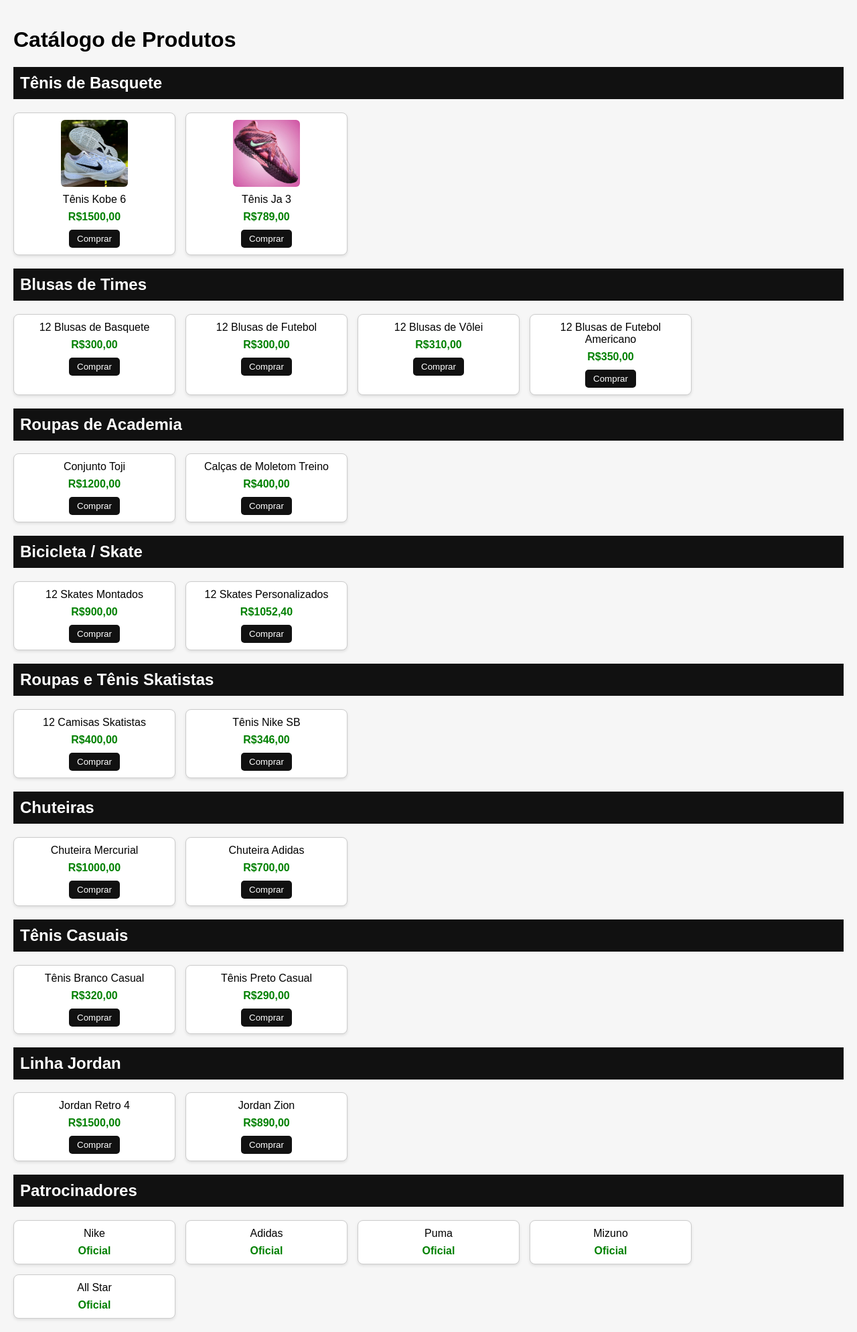
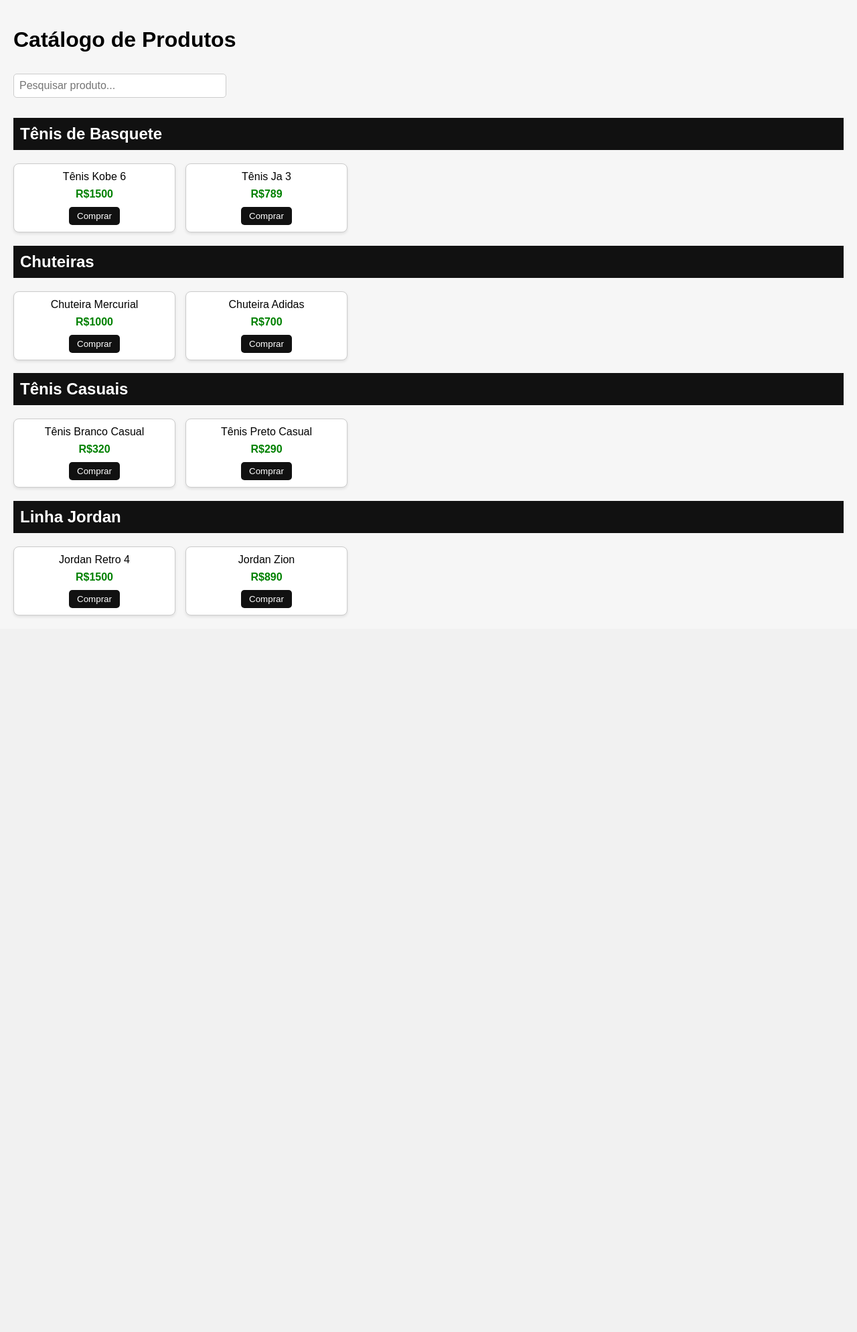
Before and after one commit to JoaoAASilva/lojavaizser-z, a Flask app: page / in a window 1280 px wide. Shown: the part 120-2109 px from the top of the page at 67% size. After the commit the page ends 1040 px from the top, so only its background shows below. Run offline with Flask 3, Linux system fonts and the light colour scheme.

Commit message:
4.1 upd  v1
sistema de pesquisa ro dando
sistema de senha adicionado

```diff
--- a/templates/homepage.html
+++ b/templates/homepage.html
@@ -98,12 +98,19 @@
       background-color: #333;
     }
 
-    input[type="text"], textarea {
+    input[type="text"], input[type="password"], textarea {
       width: 100%;
       padding: 6px;
       margin: 6px 0;
       border-radius: 5px;
       border: 1px solid #ccc;
+    }
+
+    #barraPesquisa {
+      width: 300px;
+      margin: 10px 0;
+      padding: 8px;
+      font-size: 16px;
     }
   </style>
 </head>
@@ -120,101 +127,47 @@
 <!-- Catálogo -->
 <div id="catalogo" class="aba ativa">
   <h1>Catálogo de Produtos</h1>
+  <input type="text" id="barraPesquisa" placeholder="Pesquisar produto..." onkeyup="pesquisarProduto()">
 
   <section>
     <h2>Tênis de Basquete</h2>
-    <div class="produtos">
-      <div class="produto">
-        <img src="static/kobe-6-protro-all-star-2025-6 (1).webp">
-        Tênis Kobe 6 <span>R$1500,00</span>
-        <button class="comprar">Comprar</button>
-      </div>
-      <div class="produto">
-        <img src="static/nike-ja-3-max-volume-2025-1024x1024.webp">
-        Tênis Ja 3 <span>R$789,00</span>
-        <button class="comprar">Comprar</button>
-      </div>
-    </div>
-  </section>
-
-  <section>
-    <h2>Blusas de Times</h2>
-    <div class="produtos">
-      <div class="produto">12 Blusas de Basquete <span>R$300,00</span><button class="comprar">Comprar</button></div>
-      <div class="produto">12 Blusas de Futebol <span>R$300,00</span><button class="comprar">Comprar</button></div>
-      <div class="produto">12 Blusas de Vôlei <span>R$310,00</span><button class="comprar">Comprar</button></div>
-      <div class="produto">12 Blusas de Futebol Americano <span>R$350,00</span><button class="comprar">Comprar</button></div>
-    </div>
-  </section>
-
-  <section>
-    <h2>Roupas de Academia</h2>
-    <div class="produtos">
-      <div class="produto">Conjunto Toji <span>R$1200,00</span><button class="comprar">Comprar</button></div>
-      <div class="produto">Calças de Moletom Treino <span>R$400,00</span><button class="comprar">Comprar</button></div>
-    </div>
-  </section>
-
-  <section>
-    <h2>Bicicleta / Skate</h2>
-    <div class="produtos">
-      <div class="produto">12 Skates Montados <span>R$900,00</span><button class="comprar">Comprar</button></div>
-      <div class="produto">12 Skates Personalizados <span>R$1052,40</span><button class="comprar">Comprar</button></div>
-    </div>
-  </section>
-
-  <section>
-    <h2>Roupas e Tênis Skatistas</h2>
-    <div class="produtos">
-      <div class="produto">12 Camisas Skatistas <span>R$400,00</span><button class="comprar">Comprar</button></div>
-      <div class="produto">Tênis Nike SB <span>R$346,00</span><button class="comprar">Comprar</button></div>
+    <div class="produtos" id="produtosBasquete">
+      <div class="produto">Tênis Kobe 6<span>R$1500</span><button class="comprar">Comprar</button></div>
+      <div class="produto">Tênis Ja 3<span>R$789</span><button class="comprar">Comprar</button></div>
     </div>
   </section>
 
   <section>
     <h2>Chuteiras</h2>
-    <div class="produtos">
-      <div class="produto">Chuteira Mercurial <span>R$1000,00</span><button class="comprar">Comprar</button></div>
-      <div class="produto">Chuteira Adidas <span>R$700,00</span><button class="comprar">Comprar</button></div>
+    <div class="produtos" id="produtosChuteira">
+      <div class="produto">Chuteira Mercurial<span>R$1000</span><button class="comprar">Comprar</button></div>
+      <div class="produto">Chuteira Adidas<span>R$700</span><button class="comprar">Comprar</button></div>
     </div>
   </section>
 
   <section>
     <h2>Tênis Casuais</h2>
-    <div class="produtos">
-      <div class="produto">Tênis Branco Casual <span>R$320,00</span><button class="comprar">Comprar</button></div>
-      <div class="produto">Tênis Preto Casual <span>R$290,00</span><button class="comprar">Comprar</button></div>
+    <div class="produtos" id="produtosCasual">
+      <div class="produto">Tênis Branco Casual<span>R$320</span><button class="comprar">Comprar</button></div>
+      <div class="produto">Tênis Preto Casual<span>R$290</span><button class="comprar">Comprar</button></div>
     </div>
   </section>
 
   <section>
     <h2>Linha Jordan</h2>
-    <div class="produtos">
-      <div class="produto">Jordan Retro 4 <span>R$1500,00</span><button class="comprar">Comprar</button></div>
-      <div class="produto">Jordan Zion <span>R$890,00</span><button class="comprar">Comprar</button></div>
-    </div>
-  </section>
-
-  <section>
-    <h2>Patrocinadores</h2>
-    <div class="produtos">
-      <div class="produto">Nike <span>Oficial</span></div>
-      <div class="produto">Adidas <span>Oficial</span></div>
-      <div class="produto">Puma <span>Oficial</span></div>
-      <div class="produto">Mizuno <span>Oficial</span></div>
-      <div class="produto">All Star <span>Oficial</span></div>
+    <div class="produtos" id="produtosJordan">
+      <div class="produto">Jordan Retro 4<span>R$1500</span><button class="comprar">Comprar</button></div>
+      <div class="produto">Jordan Zion<span>R$890</span><button class="comprar">Comprar</button></div>
     </div>
   </section>
 </div>
 
 <!-- Avaliação -->
 <div id="avaliacao" class="aba">
-  <h2>Avaliações da Loja Vaizer</h2>
+  <h2>Avaliações da Loja</h2>
   <form id="formAvaliacao">
-    <label for="nome">Seu Nome:</label>
-    <input type="text" id="nome" required><br><br>
-    <label for="avaliacaoTexto">Sua Avaliação:</label><br>
-    <textarea id="avaliacaoTexto" rows="4" required></textarea><br><br>
+    <input type="text" id="nome" placeholder="Seu nome" required><br>
+    <textarea id="avaliacaoTexto" rows="4" placeholder="Deixe sua avaliação" required></textarea><br>
     <button type="submit">Enviar Avaliação</button>
   </form>
   <h3>Avaliações Recebidas:</h3>
@@ -225,8 +178,8 @@
 <div id="login" class="aba">
   <h2>Login</h2>
   <form id="formLogin">
-    <label for="usuario">Usuário:</label>
-    <input type="text" id="usuario" required><br><br>
+    <input type="text" id="usuario" placeholder="Usuário" required><br>
+    <input type="password" id="senha" placeholder="Senha" required><br>
     <button type="submit">Entrar</button>
   </form>
   <p id="msgLogin"></p>
@@ -239,16 +192,24 @@
     document.getElementById(id).classList.add('ativa');
   }
 
+  // Login
   const formLogin = document.getElementById('formLogin');
   const msgLogin = document.getElementById('msgLogin');
 
   formLogin.addEventListener('submit', function (e) {
     e.preventDefault();
     const usuario = document.getElementById('usuario').value;
-    localStorage.setItem('usuario', usuario);
-    msgLogin.textContent = `Bem-vindo, ${usuario}!`;
+    const senha = document.getElementById('senha').value;
+
+    if (usuario && senha) {
+      localStorage.setItem('usuario', usuario);
+      msgLogin.textContent = `Bem-vindo(a), ${usuario}!`;
+    } else {
+      msgLogin.textContent = 'Preencha todos os campos.';
+    }
   });
 
+  // Avaliação
   const formAvaliacao = document.getElementById('formAvaliacao');
   const listaAvaliacoes = document.getElementById('listaAvaliacoes');
 
@@ -275,6 +236,16 @@
     });
   }
 
+  // Pesquisa
+  function pesquisarProduto() {
+    const termo = document.getElementById('barraPesquisa').value.toLowerCase();
+    const produtos = document.querySelectorAll('.produto');
+    produtos.forEach(produto => {
+      const nome = produto.textContent.toLowerCase();
+      produto.style.display = nome.includes(termo) ? 'block' : 'none';
+    });
+  }
+
   window.onload = function () {
     const usuarioSalvo = localStorage.getItem('usuario');
     if (usuarioSalvo) msgLogin.textContent = `Bem-vindo de volta, ${usuarioSalvo}!`;
```
